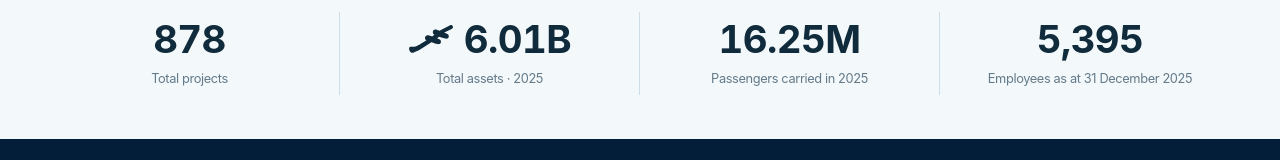
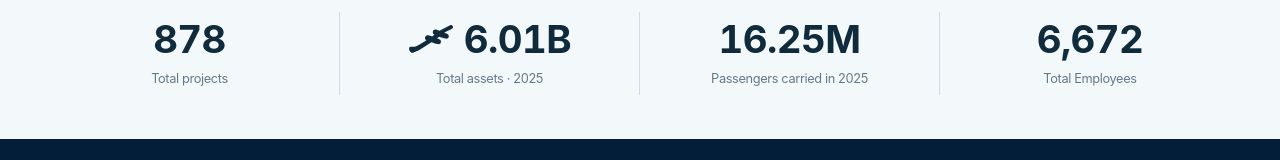
Before and after one commit to MTCC-Plc/mtcc-profile, a Next.js app: page / in a window 1280 px wide. Shown: the part 781-941 px from the top of the page. Built offline with nearby package versions, Linux system fonts and the light colour scheme; no server answers.

Commit message:
employee count and leadership tab

```diff
--- a/app/components/organisation-section.tsx
+++ b/app/components/organisation-section.tsx
@@ -115,7 +115,7 @@ export function OrganisationSection({ section }: { section: Leadership }) {
     <header className="organisation-heading"><p className="eyebrow">Management team</p><h2 id="organisation-title">{section.title}</h2><p>Meet the people leading MTCC. Select a role in the organisation chart or explore the management team to view a business card and contact details.</p></header>
     <div className="organisation-toolbar"><span>{section.people.length} people. Shared purpose.</span><div className={`organisation-view ${styles.viewSwitch}`} role="group" aria-label="Team view">
       <button type="button" aria-pressed={view === "organisation"} onClick={() => changeView("organisation")}>Organisation</button>
-      <button type="button" aria-pressed={view === "all"} onClick={() => changeView("all")}>View all</button>
+      <button type="button" aria-pressed={view === "all"} onClick={() => changeView("all")}>Team</button>
     </div></div>
     <div className={styles.layout}>
       {view === "organisation" ? <div className={`org-chart ${styles.chart}`} role="group" aria-label="Organisation chart">
--- a/app/data/company-profile.ts
+++ b/app/data/company-profile.ts
@@ -63,7 +63,7 @@ export const companyProfile: ProfilePageData = {
       { value: "878", label: "Total projects" },
       { value: annualReport2025.totalAssets, label: "Total assets · 2025" },
       { value: annualReport2025.passengers, label: "Passengers carried in 2025" },
-      { value: annualReport2025.employees, label: `Employees as at ${annualReport2025.employeeDate}` },
+      { value: "6,672", label: "Total Employees" },
     ],
   },
   sections: [
```
